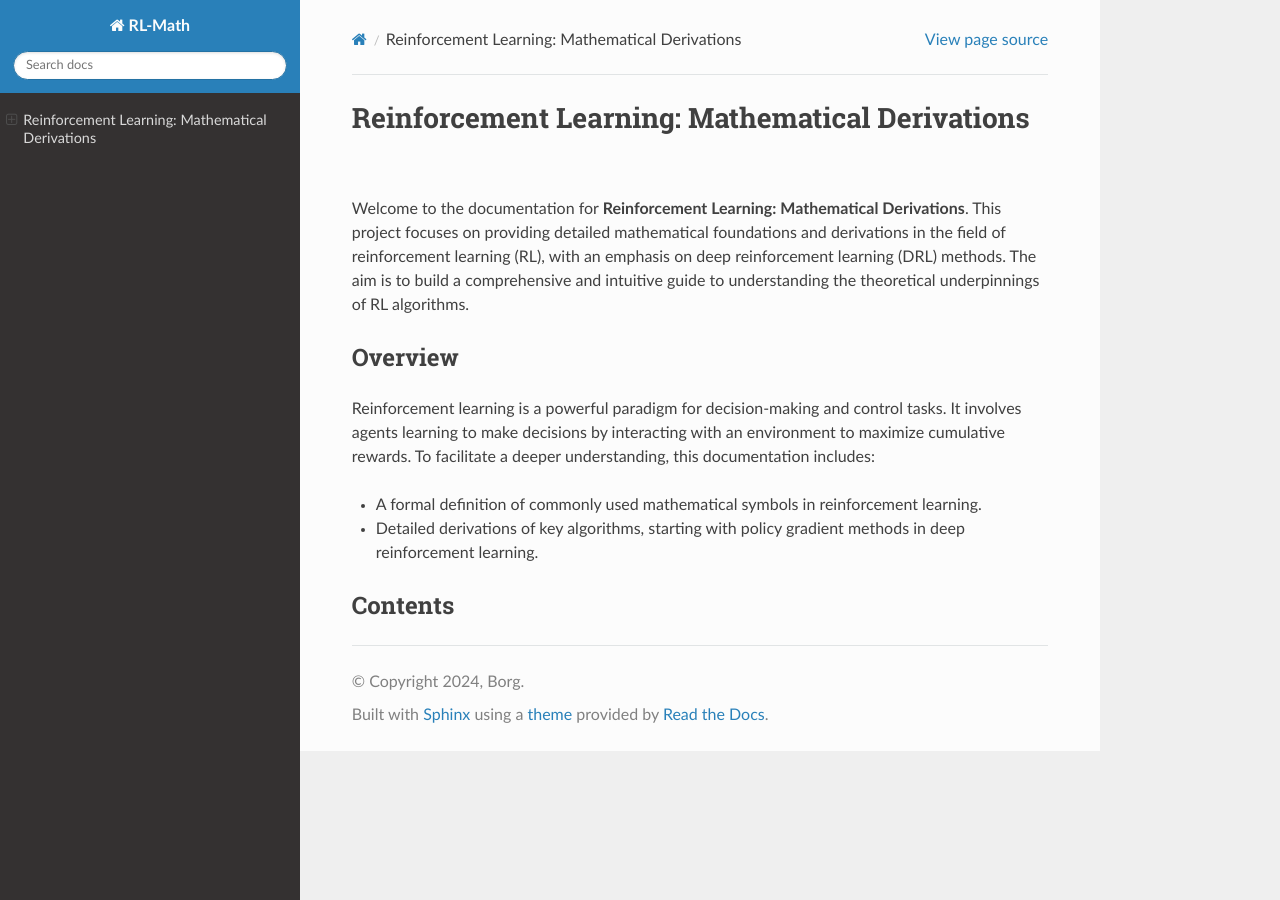
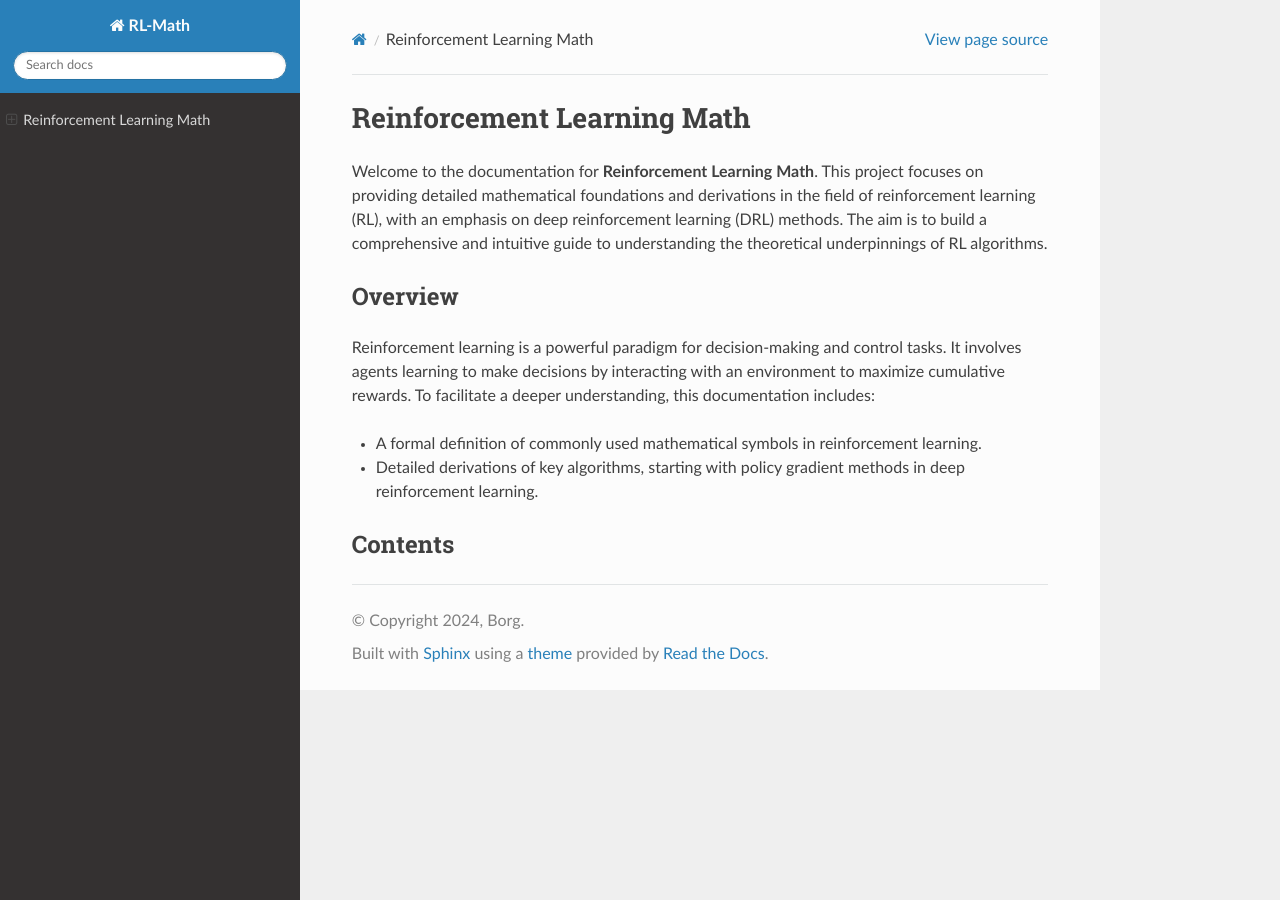
Before and after one commit to boyin96/Reinforcement-Learning-Math, a Sphinx documentation site: the page built from docs/source/index.rst, in a window 1280 px wide. Built offline with Sphinx 7.4.7 and the Read the Docs theme 3.1.0, drawn with Linux system fonts in a browser that asks for light colours; pages that are not in the unit, such as notebooks, are missing from menus.

Commit message:
Update index.rst

```diff
--- a/docs/source/index.rst
+++ b/docs/source/index.rst
@@ -1,7 +1,7 @@
-Reinforcement Learning: Mathematical Derivations
-===================================
+Reinforcement Learning Math
+================================================
 
-Welcome to the documentation for **Reinforcement Learning: Mathematical Derivations**. This project focuses on providing detailed mathematical foundations and derivations in the field of reinforcement learning (RL), with an emphasis on deep reinforcement learning (DRL) methods. The aim is to build a comprehensive and intuitive guide to understanding the theoretical underpinnings of RL algorithms.
+Welcome to the documentation for **Reinforcement Learning Math**. This project focuses on providing detailed mathematical foundations and derivations in the field of reinforcement learning (RL), with an emphasis on deep reinforcement learning (DRL) methods. The aim is to build a comprehensive and intuitive guide to understanding the theoretical underpinnings of RL algorithms.
 
 Overview
 -----------
```
